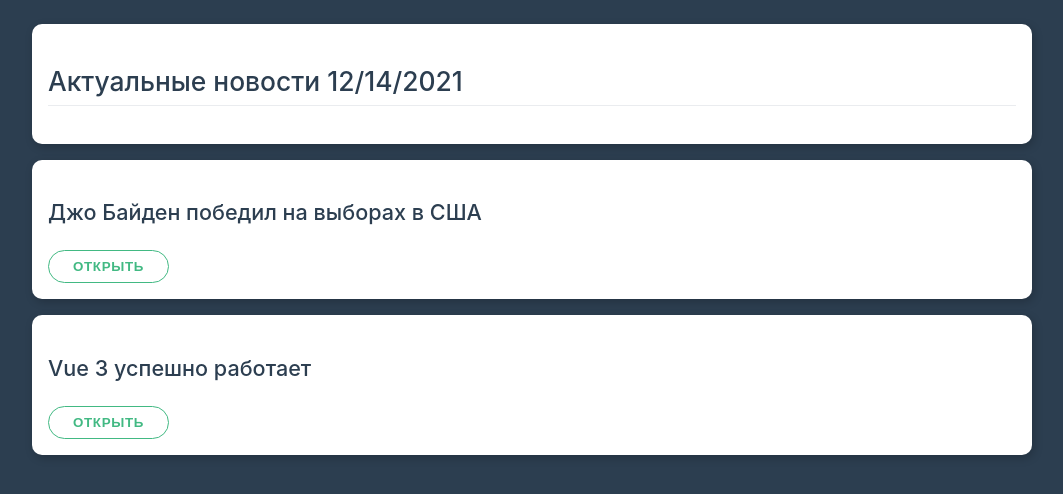
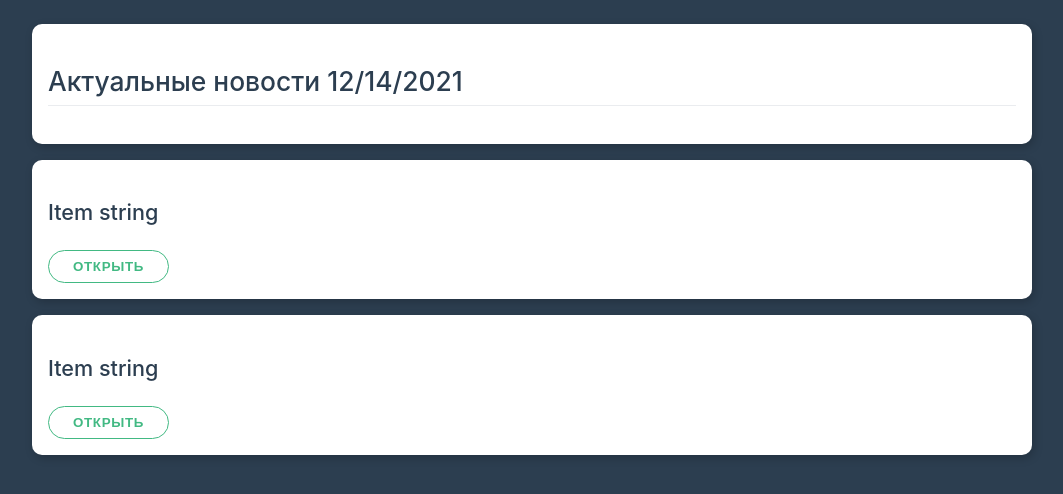
Before and after one commit to c0ntr-all/vue-basics, a Vue app: page / in a window 1280 px wide. Shown: the top 494 px of the page, without its empty margins (108-1171 px from the left). Built offline with nearby package versions, Linux system fonts and the light colour scheme.

Commit message:
06-04: Создаём отдельный компонент

```diff
--- a/src/App.vue
+++ b/src/App.vue
@@ -3,15 +3,14 @@
     <div class="card">
       <h2>Актуальные новости {{ now }}</h2>
     </div>
-    <div class="card" v-for="item in news" :key="item">
-      <h3>{{ item }}</h3>
-      <button class="btn" @click="isOpen = !isOpen">Открыть</button>
-      <p v-if="isOpen">Lorem ipsum dolor sit amet, consectetur adipisicing elit. Odit, tempora.</p>
-    </div>
+
+    <app-news></app-news>
+    <app-news></app-news>
   </div>
 </template>
 
 <script>
+import AppNews from './AppNews'
 export default {
   data() {
     return {
@@ -22,6 +21,11 @@
           'Vue 3 успешно работает'
       ]
     }
+  },
+  components: {
+    // 'app-news': AppNews
+    // AppNews: AppNews
+    AppNews
   }
 }
 </script>
--- /dev/null
+++ b/src/AppNews.vue
@@ -0,0 +1,18 @@
+<template>
+  <div class="card">
+    <h3>{{ item }}</h3>
+    <button class="btn" @click="isOpen = !isOpen">Открыть</button>
+    <p v-if="isOpen">Lorem ipsum dolor sit amet, consectetur adipisicing elit. Odit, tempora.</p>
+  </div>
+</template>
+
+<script>
+export default {
+  data() {
+    return {
+      item: 'Item string',
+      isOpen: false
+    }
+  }
+}
+</script>
```
